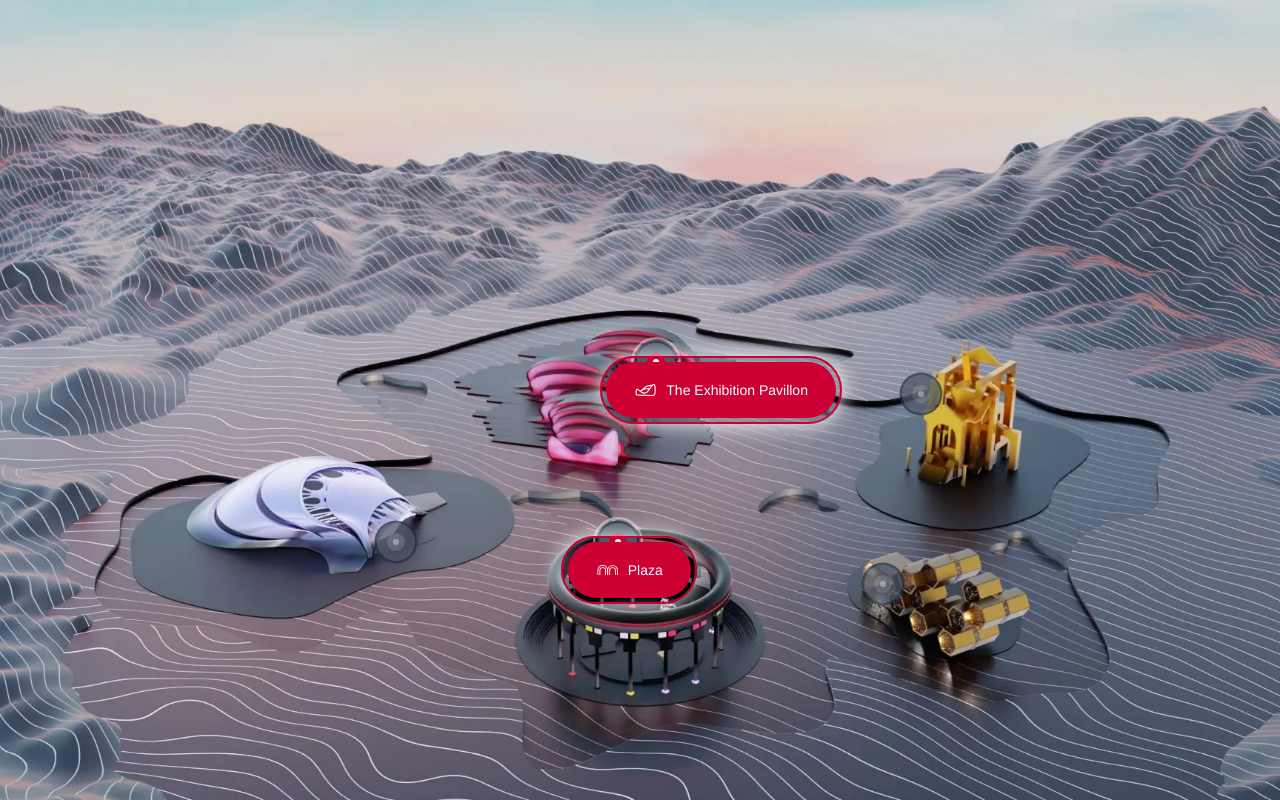
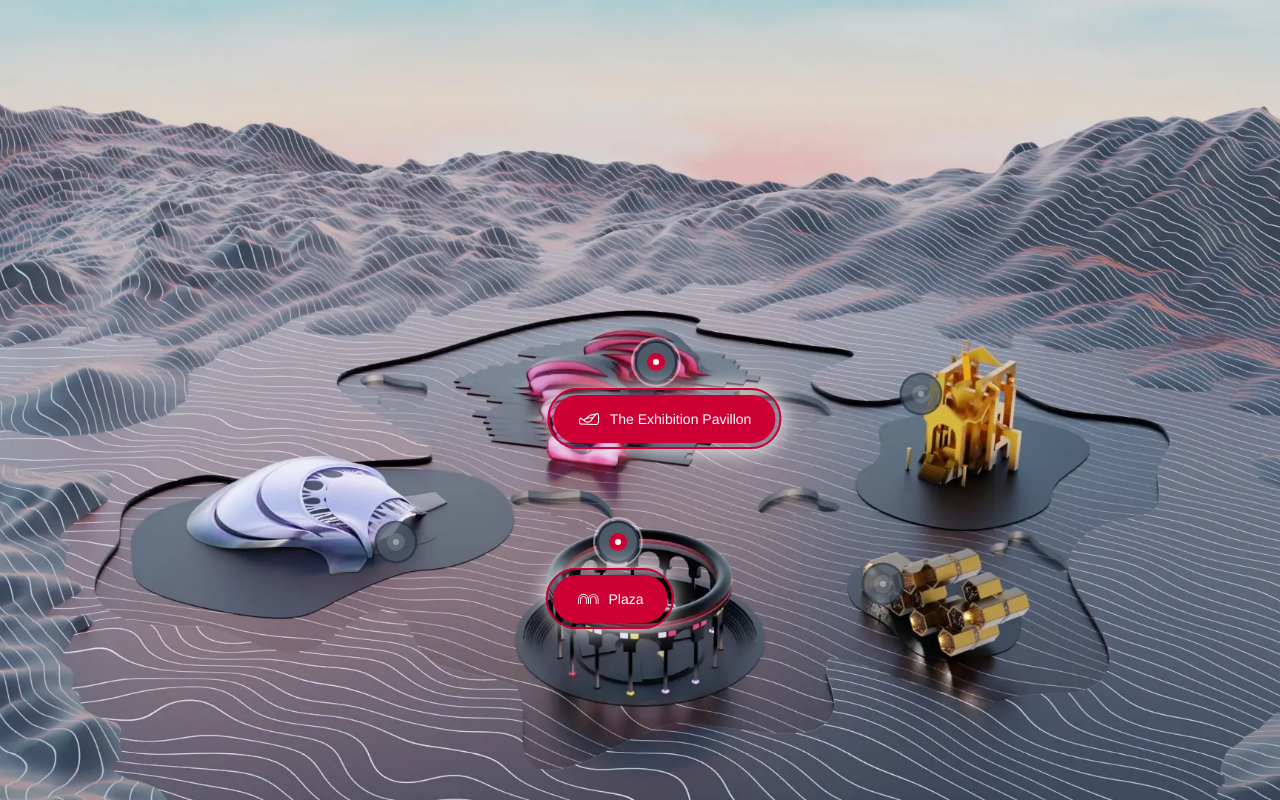
Before and after one commit to anushkachauhxn/marangoni-metaverse, a website built with Parcel: page src/index.html in a window 1280 px wide. Built offline with nearby package versions, Linux system fonts and the light colour scheme.

Commit message:
Hotspot info: positioning

```diff
--- a/src/css/styles.scss
+++ b/src/css/styles.scss
@@ -119,10 +119,14 @@ a {
 
         // Info tags => Visible on hover
         .info {
-          padding: 1rem 1.75rem;
+          padding: 0.75rem 1.5rem;
           background: #c03;
           border-radius: 2.5rem;
-          position: relative;
+
+          position: absolute;
+          top: 165%;
+          left: 50%;
+          transform: translateX(-35%);
 
           span {
             @include flex-row();
```
Also changed, not shown: src/css/styles.css, 1 other file.
